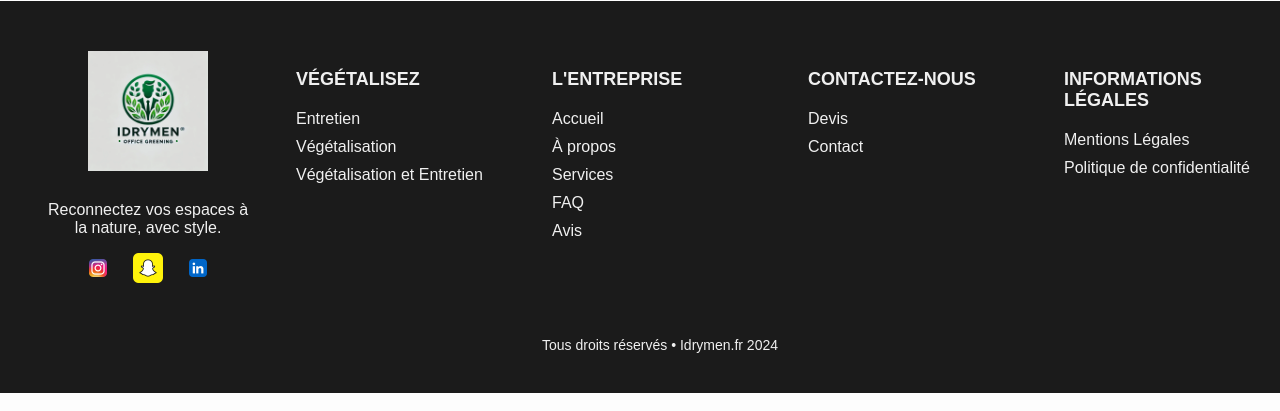
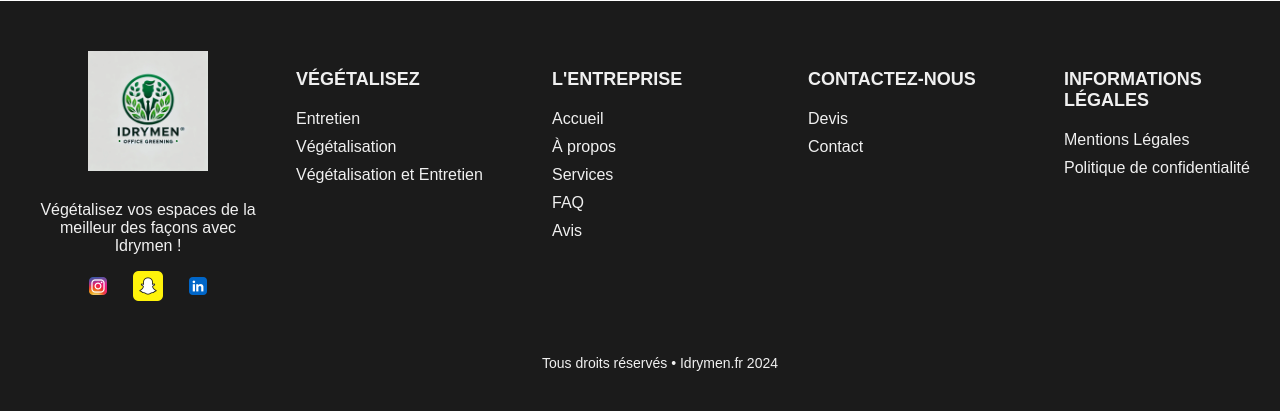
Before and after one commit to azzedineh27/IDRYMEN, a PHP site: page / in a window 1280 px wide. Shown: the part 2425-2836 px from the top of the page. Run offline with PHP 8.4, Linux system fonts and the light colour scheme; some web fonts are replaced.

Commit message:
Détail à changer

```diff
--- a/Views/accueil_idrymen.php
+++ b/Views/accueil_idrymen.php
@@ -646,7 +646,7 @@ footer {
         <div class="footer-section">
             <div class="footer-logo">
                 <img src="Images\logo_idrymen.webp" alt="Logo Pousse">
-                <p>Reconnectez vos espaces à la nature, avec style.</p>
+                <p>Végétalisez vos espaces de la meilleur des façons avec Idrymen !</p>
                 <div class="footer-social-icons">
                     <a href="#"><img src="Images\insta.webp" alt="Instagram"></a>
                     <a href="#"><img src="Images/snap.webp" alt="Snapchat"></a>
--- a/navbar.php
+++ b/navbar.php
@@ -132,7 +132,7 @@
 <body>
     <nav>
         <div class="nav-left">
-            <img src="logo_idrymen.webp" alt="Logo" class="nav-logo">
+            <img src="Images/logo_idrymen.webp" alt="Logo" class="nav-logo">
             <span class="site-name">IDRYMEN</span>
         </div>
         <div class="nav-hamburger">
```
